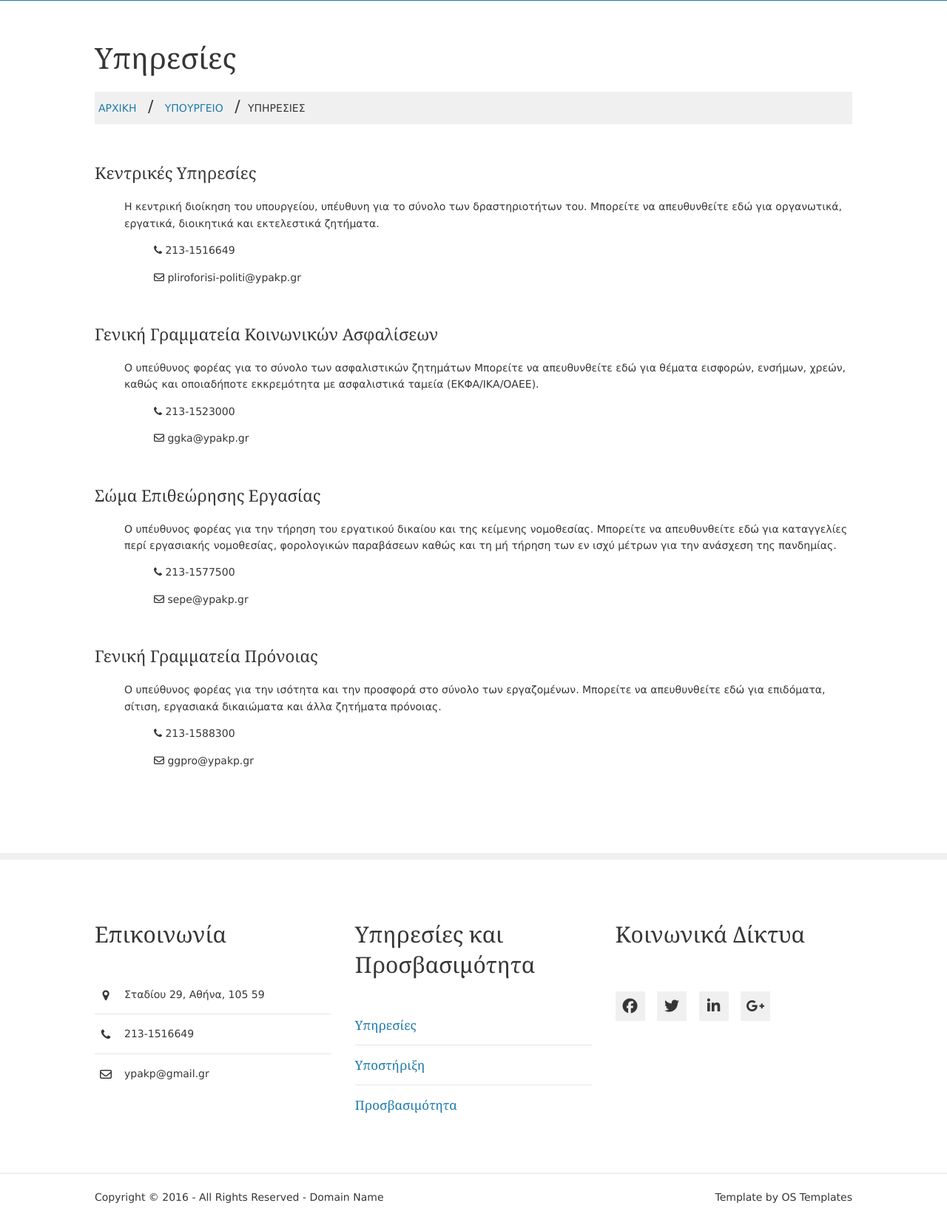
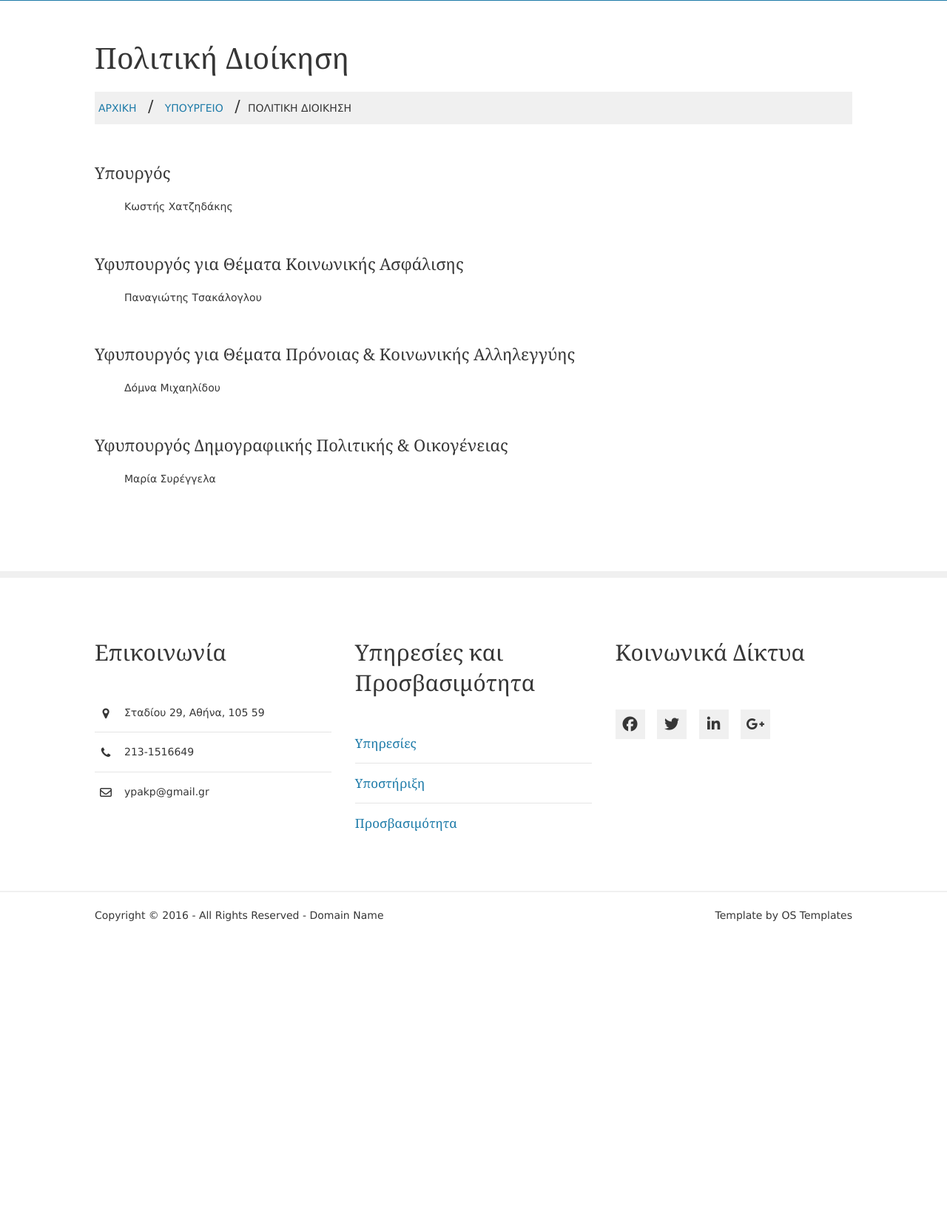
Before and after one commit to mansstiv/Website-Redesign, a PHP site: page /ministry/people.php in a window 1280 px wide. Shown: the part 241-1890 px from the top of the page at 74% size. After the commit the page ends 1486 px from the top, so only its background shows below. Run offline with PHP 8.4, Linux system fonts and the light colour scheme; some libraries are stand-ins or nearby versions.

Commit message:
Ministry Done

```diff
--- a/ministry/people.php
+++ b/ministry/people.php
@@ -3,20 +3,20 @@ include_once 'header-footer/header.php' // Include header of page
 ?>
 
 <head>
-  <title>Υπηρεσίες | Υπουργείο Εργασίας & Κοινωνικών Υποθέσεων</title>
+  <title>Πολιτική Διοίκηση | Υπουργείο Εργασίας & Κοινωνικών Υποθέσεων</title>
 </head>
 
 
 <div class="bgded" style="background:white;">
   <div id="breadcrumb" class="hoc clear">
-    <h6 class="heading font-x3">Υπηρεσίες</h6>
+    <h6 class="heading font-x3">Πολιτική Διοίκηση</h6>
     <ul>
       <li><a style="color: #1c7aa8;" class="hyperlink" href="../index.php">ΑΡΧΙΚΗ</a></li>
       <li><span>&#47;</span> </li>
       <li><a style="color: #1c7aa8;" class="hyperlink" href="ministry.php">ΥΠΟΥΡΓΕΙΟ</a></li>
       <li><span>&#47;</span> </li>
       <li>
-        <p style="color: #363636;">Υπηρεσιες</p>
+        <p style="color: #363636;">Πολιτικη Διοικηση</p>
       </li>
     </ul>
   </div>
@@ -26,43 +26,21 @@ include_once 'header-footer/header.php' // Include header of page
   <main class="hoc mycontainer clear">
     <div class="content covid">
       <div class="group btmspace-50">
-        <h6 style="margin-top:0px;" class="heading">Κεντρικές Υπηρεσίες</h6>
+        <h6 style="margin-top:0px;" class="heading">Υπουργός</h6>
         <ul>
-          <p>Η κεντρική διοίκηση του υπουργείου, υπέυθυνη για το σύνολο των δραστηριοτήτων του.
-            Μπορείτε να απευθυνθείτε εδώ για οργανωτικά, εργατικά, διοικητικά και εκτελεστικά ζητήματα.</p>
-          <ul>
-            <p><i class="fa fa-phone"></i> 213-1516649</p>
-            <p><i class="fa fa-envelope-o"></i> pliroforisi-politi@ypakp.gr</p>
-          </ul>
+          <p>Κωστής Χατζηδάκης</p>
         </ul>
-        <h6 class="heading top-margin-50">Γενική Γραμματεία Κοινωνικών Ασφαλίσεων</h6>
+        <h6 class="heading top-margin-50">Υφυπουργός για Θέματα Κοινωνικής Ασφάλισης</h6>
         <ul>
-          <p>Ο υπεύθυνος φορέας για το σύνολο των ασφαλιστικών ζητημάτων Μπορείτε να απευθυνθείτε εδώ για θέματα εισφορών, ενσήμων, χρεών, καθώς και οποιαδήποτε εκκρεμότητα με ασφαλιστικά ταμεία (ΕΚΦΑ/ΙΚΑ/ΟΑΕΕ).
-          </p>
-          <ul>
-            <p><i class="fa fa-phone"></i> 213-1523000</p>
-            <p><i class="fa fa-envelope-o"></i> ggka@ypakp.gr</p>
-          </ul>
+          <p>Παναγιώτης Τσακάλογλου</p>
         </ul>
-        <h6 class="heading top-margin-50">Σώμα Επιθεώρησης Εργασίας</h6>
+        <h6 class="heading top-margin-50">Υφυπουργός για Θέματα Πρόνοιας & Κοινωνικής Αλληλεγγύης</h6>
         <ul>
-          <p>Ο υπέυθυνος φορέας για την τήρηση του εργατικού δικαίου και της κείμενης νομοθεσίας.
-            Μπορείτε να απευθυνθείτε εδώ για καταγγελίες περί εργασιακής νομοθεσίας, φορολογικών παραβάσεων καθώς και τη μή τήρηση των εν ισχύ μέτρων για την ανάσχεση της πανδημίας.
-          </p>
-          <ul>
-            <p><i class="fa fa-phone"></i> 213-1577500</p>
-            <p><i class="fa fa-envelope-o"></i> sepe@ypakp.gr</p>
-          </ul>
+          <p>Δόμνα Μιχαηλίδου</p>
         </ul>
-        <h6 class="heading top-margin-50">Γενική Γραμματεία Πρόνοιας</h6>
+        <h6 class="heading top-margin-50">Υφυπουργός Δημογραφιικής Πολιτικής & Οικογένειας</h6>
         <ul>
-          <p>Ο υπεύθυνος φορέας για την ισότητα και την προσφορά στο σύνολο των εργαζομένων.
-            Μπορείτε να απευθυνθείτε εδώ για επιδόματα, σίτιση, εργασιακά δικαιώματα και άλλα ζητήματα πρόνοιας.
-          </p>
-          <ul>
-            <p><i class="fa fa-phone"></i> 213-1588300</p>
-            <p><i class="fa fa-envelope-o"></i> ggpro@ypakp.gr</p>
-          </ul>
+          <p>Μαρία Συρέγγελα</p>
         </ul>
       </div>
     </div>
```
Also changed, not shown: ProjectEAM.sql (deleted, +0 -112 lines), ministry/accessibility.php (+8 -37 lines), 1 other file.
